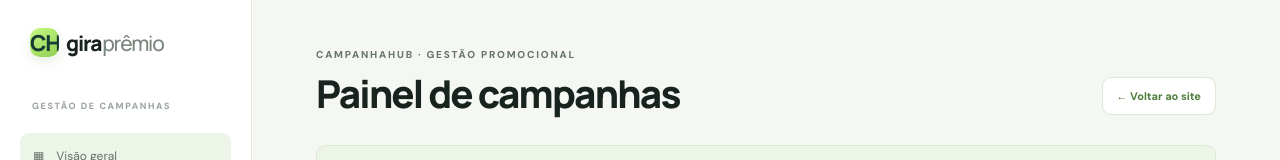
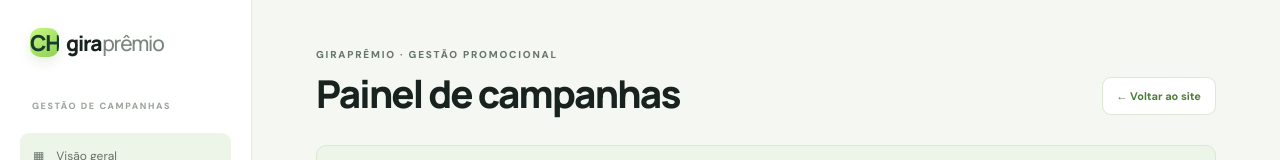
Before and after one commit to leonardodutrards-del/rifa-demo, a Next.js app: page /painel-demo in a window 1280 px wide. Shown: the top 160 px of the page. Built offline with nearby package versions, Linux system fonts and the light colour scheme.

Commit message:
fix: polish GiraPremio branding and GitHub Pages paths

```diff
--- a/app/painel-demo/page.tsx
+++ b/app/painel-demo/page.tsx
@@ -109,7 +109,7 @@ export default function CampaignManager() {
 
   return <main className="dashboard-page">
     <aside className="dash-side">
-      <a className="logo" href="../"><span className="logo-icon">CH</span> gira<span className="logo-light">prêmio</span></a>
+      <a className="logo" href="/rifa-demo/"><span className="logo-icon">CH</span> gira<span className="logo-light">prêmio</span></a>
       <div className="dash-label">GESTÃO DE CAMPANHAS</div>
       <a className="dash-active" href="#overview">▦　Visão geral</a>
       <a href="#new-campaign">＋　Nova campanha</a>
@@ -118,7 +118,7 @@ export default function CampaignManager() {
       <div className="dash-bottom"><span className="avatar">CH</span><div><b>Área de gestão</b><small>Protótipo local</small></div></div>
     </aside>
     <section className="dash-main">
-      <header className="dash-top"><div><span className="eyebrow">CAMPANHAHUB · GESTÃO PROMOCIONAL</span><h1>Painel de campanhas</h1></div><a className="dash-preview" href="../">← Voltar ao site</a></header>
+      <header className="dash-top"><div><span className="eyebrow">GIRAPRÊMIO · GESTÃO PROMOCIONAL</span><h1>Painel de campanhas</h1></div><a className="dash-preview" href="/rifa-demo/">← Voltar ao site</a></header>
       <div className="demo-alert"><strong>Ambiente de demonstração.</strong> Os registros ficam somente neste navegador. Não há cadastro de participantes, cobrança, venda de números ou realização de sorteios.</div>
       {message && <div className="manager-message" role="status"><span>{message}</span><button type="button" onClick={() => setMessage("")} aria-label="Fechar aviso">×</button></div>}
       <div className="stats-grid" id="overview">
```
